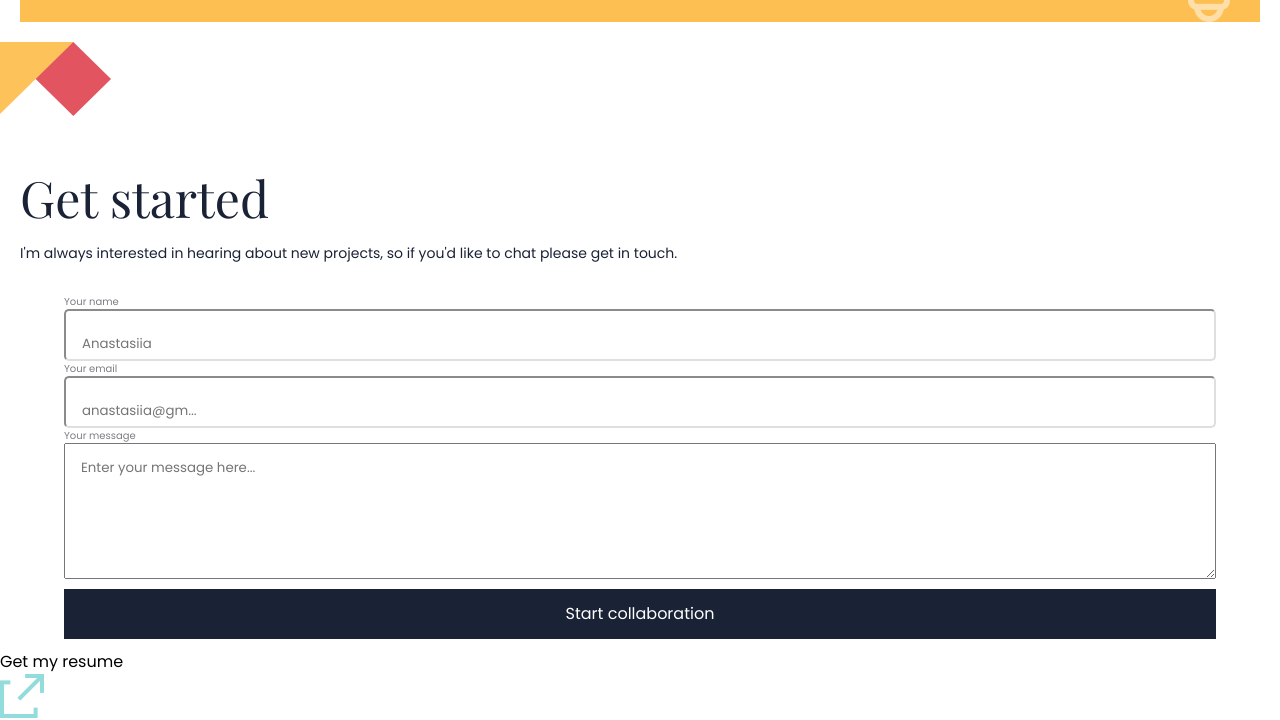
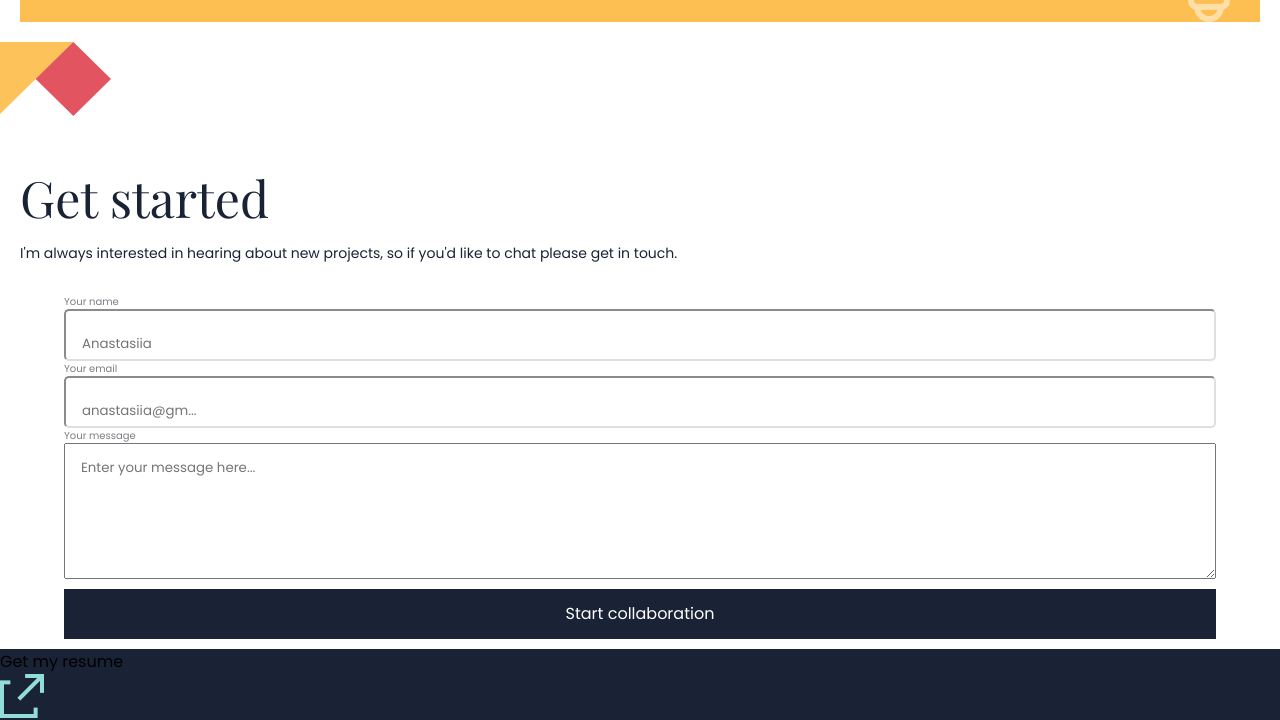
Before and after one commit to AlselwiAisha/Portfolio, a website: page index.html in a window 1280 px wide. Shown: the part 4522-5242 px from the top of the page. Drawn offline with nearby package versions, Linux system fonts and the light colour scheme.

Commit message:
Add background color to footer

```diff
--- a/styles/style.css
+++ b/styles/style.css
@@ -243,3 +243,9 @@
   letter-spacing: 0em;
   text-align: center;
 }
+
+/* ------------------------ Footer------------------------- */
+
+.footer {
+  background-color: #1a2236;
+}
```
Also changed, not shown: index.html (+1 -1 lines).
